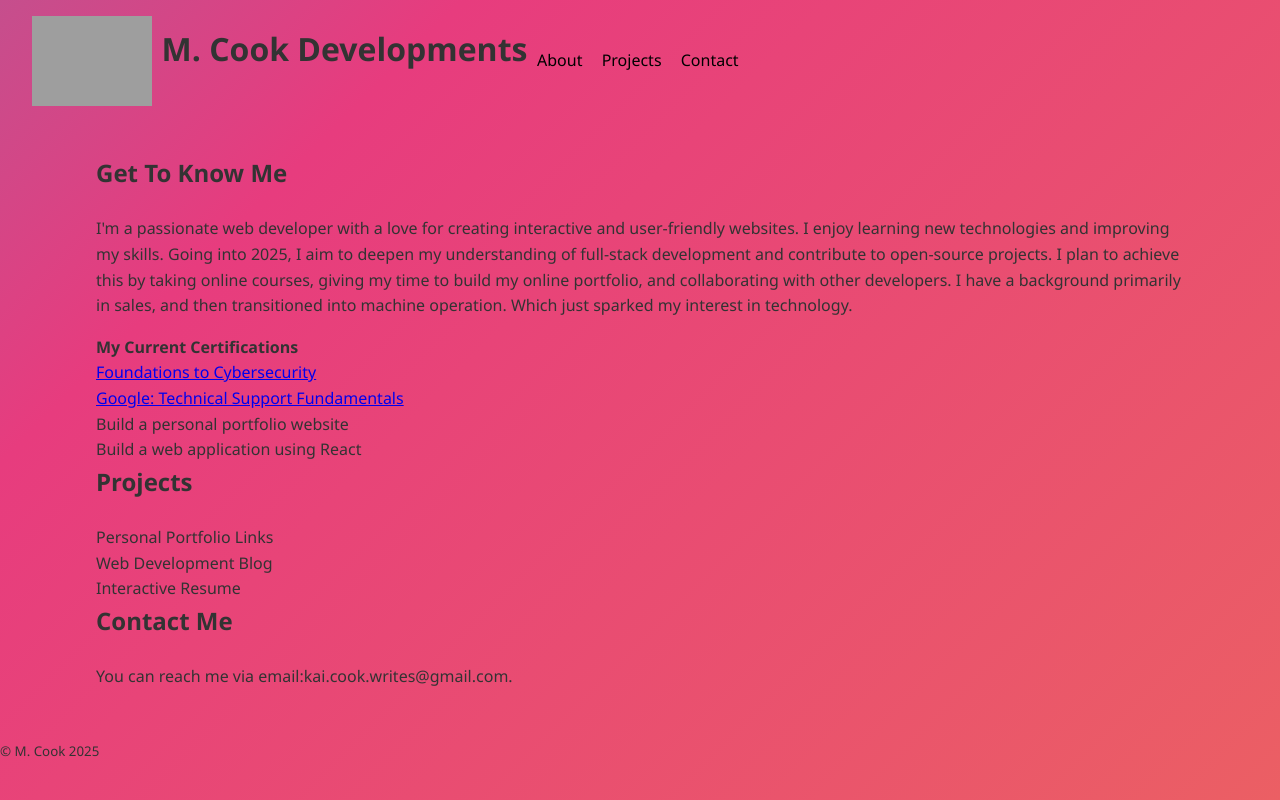
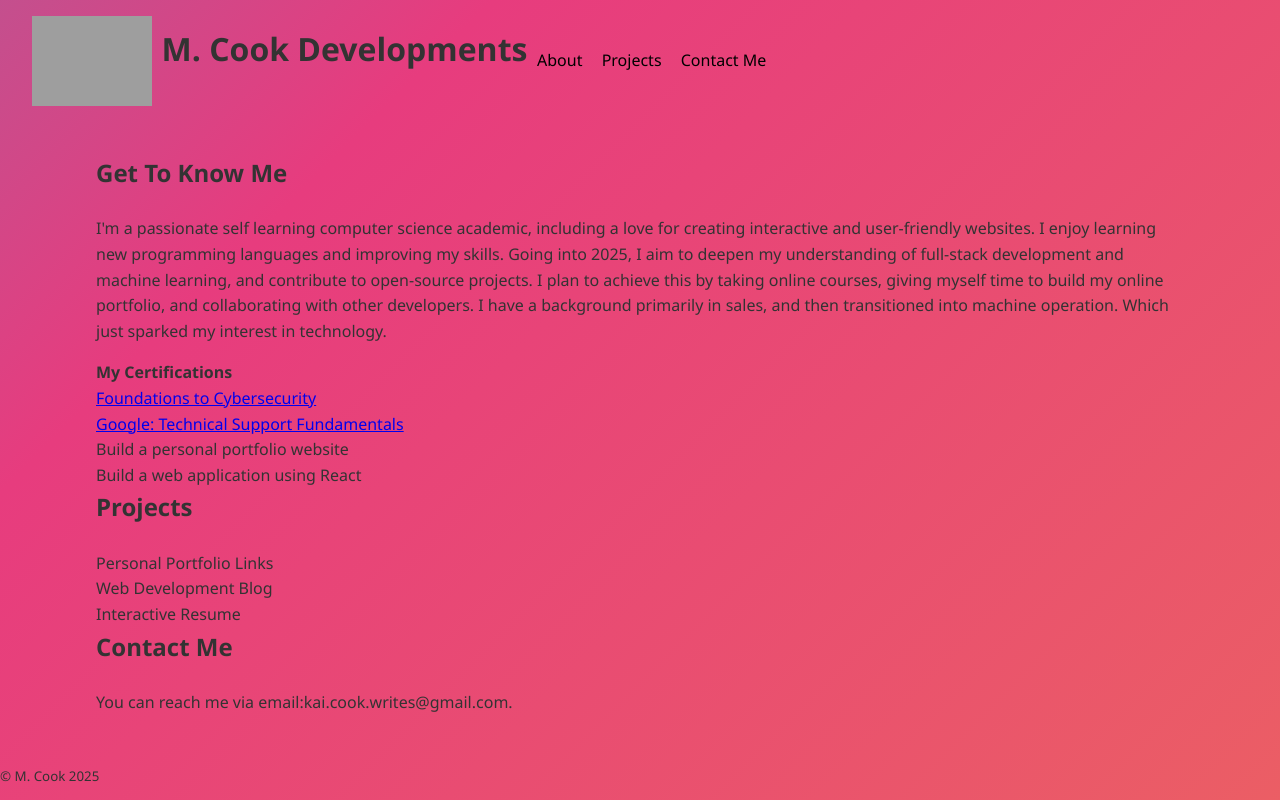
Before and after one commit to kaicookwrites-rgb/LandingPage, a plain HTML site: page index.html in a window 1280 px wide. Drawn offline with Linux system fonts and the light colour scheme; grey boxes are pictures that could not be loaded.

Commit message:
Update index.html

```diff
--- a/index.html
+++ b/index.html
@@ -12,10 +12,10 @@
             <img src="https://export-download.canva.com/EcBss/DAG3-jEcBss/2/0/0001-8871449126646199429.png?X-Amz-Algorithm=AWS4-HMAC-SHA256&X-Amz-Credential=AKIAQYCGKMUH5AO7UJ26%2F20251106%2Fus-east-1%2Fs3%2Faws4_request&X-Amz-Date=20251106T132521Z&X-Amz-Expires=55627&X-Amz-Signature=e010426c5b20ac89ce37c59a930c05b0bc51ff14b79cb6abfa2a91c5a023834a&X-Amz-SignedHeaders=host&response-content-disposition=attachment%3B%20filename%2A%3DUTF-8%27%27M%2520Cook%2520Developments.png&response-expires=Fri%2C%2007%20Nov%202025%2004%3A52%3A28%20GMT" alt="M. Cook Logo" class="logo">
         <h1>M. Cook Developments</h1>
         <nav id="nav">
-            <ul>
+            <ul class="no-bullets">
                 <li><a href="#about">About</a></li>
                 <li><a href="#projects">Projects</a></li>
-                <li><a href="#contact">Contact</a></li>
+                <li><a href="#contact">Contact Me</a></li>
             </ul>
         </nav>
     </header>
@@ -23,15 +23,15 @@
     <main class="container">
         <section id="about" class="about">
             <h2><a href="#about">Get To Know Me</a></h2>
-            <p>I'm a passionate web developer with a love for creating interactive and user-friendly websites.
-                I enjoy learning new technologies and improving my skills.
-                Going into 2025, I aim to deepen my understanding of full-stack development and contribute to
+            <p>I'm a passionate self learning computer science academic, including a love for creating interactive and user-friendly websites.
+                I enjoy learning new programming languages and improving my skills.
+                Going into 2025, I aim to deepen my understanding of full-stack development and machine learning, and contribute to
                 open-source projects.
-            I plan to achieve this by taking online courses, giving my time to build my online portfolio, and collaborating with other developers. I have
+            I plan to achieve this by taking online courses, giving myself time to build my online portfolio, and collaborating with other developers. I have
         a background primarily in sales, and then transitioned into machine operation. Which just sparked my interest in technology.</p>
         </section>
         <section>
-            <h4>My Current Certifications</h4>
+            <h4>My Certifications</h4>
             <ul>
                 <li><a href="CyberCert.pdf" target="_blank">Foundations to Cybersecurity</a></li>
                 <li><a href="ITSupport.pdf" target="_blank">Google: Technical Support Fundamentals</a></li>
```
